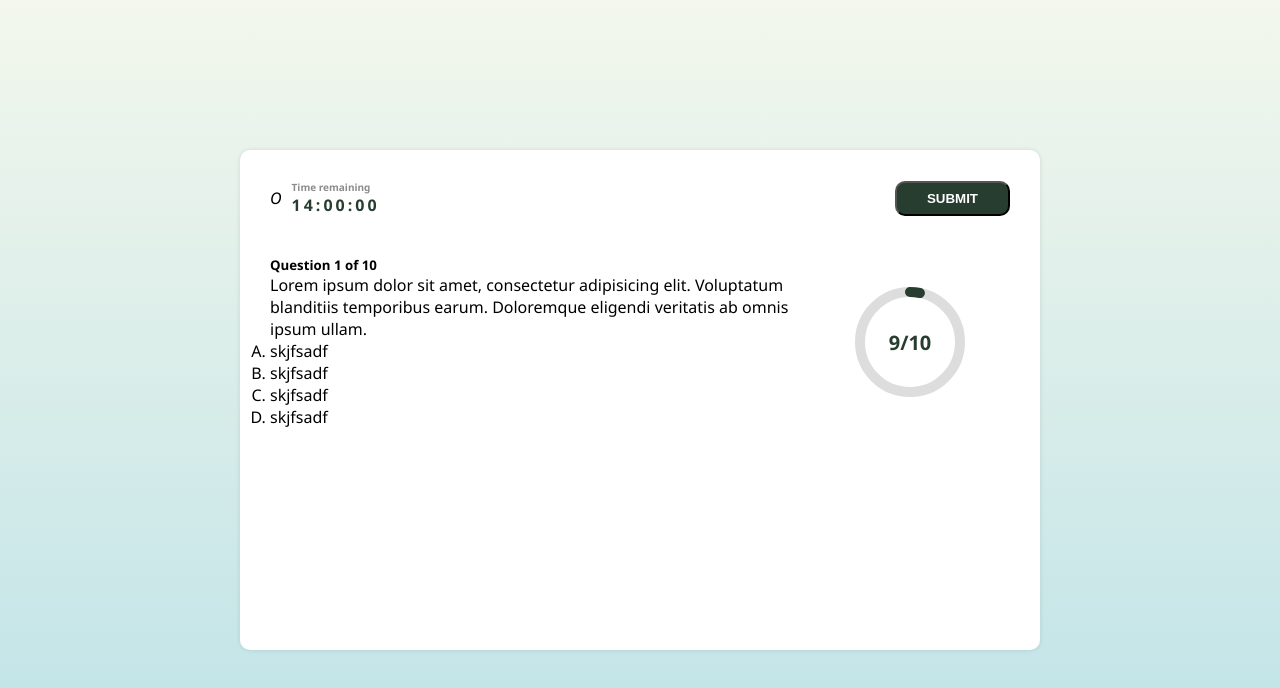
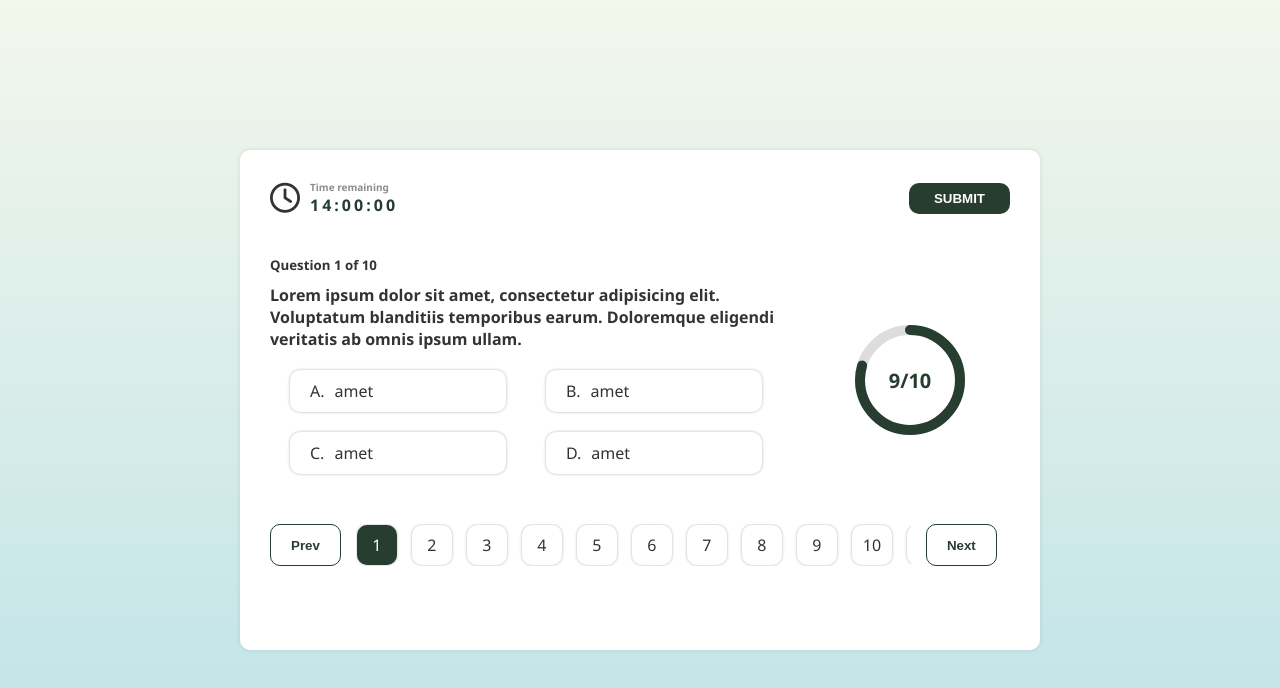
Before and after one commit to NgoTanLoi01/quiz-app, a plain HTML site: page index.html in a window 1280 px wide. Drawn offline with Linux system fonts and the light colour scheme.

Commit message:
refactor: update quiz pages

```diff
--- a/index.html
+++ b/index.html
@@ -5,6 +5,7 @@
     <meta charset="UTF-8">
     <meta name="viewport" content="width=device-width, initial-scale=1.0">
     <title>Quiz UI</title>
+    <link rel="stylesheet" href="https://cdnjs.cloudflare.com/ajax/libs/font-awesome/6.5.2/css/all.min.css" integrity="sha512-SnH5WK+bZxgPHs44uWIX+LLJAJ9/2PkPKZ5QiAj6Ta86w+fsb2TkcmfRyVX3pBnMFcV7oQPJkl9QevSCWr3W6A==" crossorigin="anonymous" referrerpolicy="no-referrer" />
     <link rel="stylesheet" href="main.css">
     <script src="main.js"></script>
 </head>
@@ -13,7 +14,7 @@
     <div class="quiz_wrapper">
         <div class="quiz_header">
             <div class="quiz_timer">
-                <i>O</i>
+                <i class="fa-regular fa-clock"></i>
                 <div class="quiz_timer_text">
                     <span>Time remaining</span>
                     <p>14:00:00</p>
@@ -26,12 +27,12 @@
                 <h5>Question 1 of 10</h5>
                 <p>Lorem ipsum dolor sit amet, consectetur adipisicing elit. Voluptatum blanditiis temporibus earum.
                     Doloremque eligendi veritatis ab omnis ipsum ullam.</p>
-                <ol type="A">
-                    <li>skjfsadf</li>
-                    <li>skjfsadf</li>
-                    <li>skjfsadf</li>
-                    <li>skjfsadf</li>
-                </ol>
+                <ul >
+                    <li><span>A.</span><span>amet</span></li>
+                    <li><span>B.</span><span>amet</span></li>
+                    <li><span>C.</span><span>amet</span></li>
+                    <li><span>D.</span><span>amet</span></li>
+                </ul>
             </div>
             <div class="quiz_progress">
                 <svg>
@@ -40,6 +41,27 @@
                 </svg>
                 <span id="progress_text">9/10</span>
             </div>
+
+        </div>
+        <div class="quiz_numbers">
+            <button>Prev</button>
+            <ul>
+                <li class="active">1</li>
+                <li>2</li>
+                <li>3</li>
+                <li>4</li>
+                <li>5</li>
+                <li>6</li>
+                <li>7</li>
+                <li>8</li>
+                <li>9</li>
+                <li>10</li>
+                <li>6</li>
+                <li>7</li>
+                <li>8</li>
+                <li>9</li>
+            </ul>
+            <button>Next</button>
         </div>
     </div>
 </body>
--- a/main.css
+++ b/main.css
@@ -2,6 +2,7 @@
     padding: 0;
     margin: 0;
     box-sizing: border-box;
+    list-style: none;
 }
 
 html {
@@ -15,6 +16,7 @@ body {
     height: 100vh;
     display: flex;
     justify-content: center;
+    color: #333;
     align-items: center;
 }
 
@@ -45,6 +47,10 @@ body {
     align-items: center;
 }
 
+.quiz_timer>i {
+    font-size: 3rem;
+}
+
 .quiz_timer_text {
     display: flex;
     flex-direction: column;
@@ -61,12 +67,14 @@ body {
     letter-spacing: 3px;
 }
 
-#quiz_submit {
-    padding: 0.8rem 3rem;
+button {
+    padding: 0.8rem 2.5rem;
     background: var(--main-clr);
     border-radius: 10px;
     color: white;
     font-weight: bold;
+    border: none;
+    transition: 0.5s;
 }
 
 .quiz_container {
@@ -75,11 +83,15 @@ body {
 
 .quiz_question {
     flex: 1;
+    display: flex;
+    flex-direction: column;
+    gap: 1rem;
 }
 
 .quiz_progress {
     width: 200px;
     position: relative;
+    margin-top: 3rem;
 }
 
 .quiz_progress svg {
@@ -96,12 +108,14 @@ body {
     stroke-width: 10px;
     stroke-linecap: round;
 }
-#progress{
+
+#progress {
     stroke: var(--main-clr);
-    stroke-dasharray: 10 9999;
+    stroke-dasharray: 250 9999;
     transition: 0.5s;
 }
-#progress_text{
+
+#progress_text {
     position: absolute;
     top: 50%;
     left: 50%;
@@ -110,3 +124,78 @@ body {
     font-weight: bold;
     color: var(--main-clr);
 }
+
+.quiz_question ul {
+    display: flex;
+    flex-wrap: wrap;
+    gap: 2rem;
+    list-style: none;
+    margin-top: 1rem;
+}
+
+.quiz_question ul li {
+    width: 40%;
+    margin-left: 2rem;
+    padding: 1rem 2rem;
+    box-shadow: 0 0 3px rgba(0, 0, 0, 0.3);
+    border-radius: 10px;
+}
+
+.quiz_question ul li span:nth-child(2) {
+    margin-left: 1rem;
+}
+
+
+.quiz_question>p {
+    font-weight: bold;
+    font-size: 1.6rem;
+}
+
+.quiz_numbers {
+    display: flex;
+    gap: 1.5rem;
+    margin-top: 5rem;
+}
+
+.quiz_numbers>ul {
+    display: flex;
+    gap: 1.5rem;
+    width: 75%;
+    overflow-x: auto;
+    padding: 1px;
+}
+
+/* Hide scrollbar for Chrome, Safari and Opera */
+ul::-webkit-scrollbar {
+    display: none;
+}
+
+/* Hide scrollbar for IE, Edge and Firefox */
+ul {
+    -ms-overflow-style: none;
+    /* IE and Edge */
+    scrollbar-width: none;
+    /* Firefox */
+}
+
+.quiz_numbers>ul>li {
+    width: 4rem;
+    height: 4rem;
+    flex-shrink: 0;
+    text-align: center;
+    box-shadow: 0 0 3px rgba(0, 0, 0, 0.3);
+    border-radius: 10px;
+    line-height: 4rem;
+}
+
+.quiz_numbers>ul>li.active {
+background: var(--main-clr);
+color: white;
+}
+
+.quiz_numbers>button {
+    padding: 0.5rem 2rem;
+    background-color: white;
+    border: 1px solid var(--main-clr);
+    color: var(--main-clr);
+}
```
